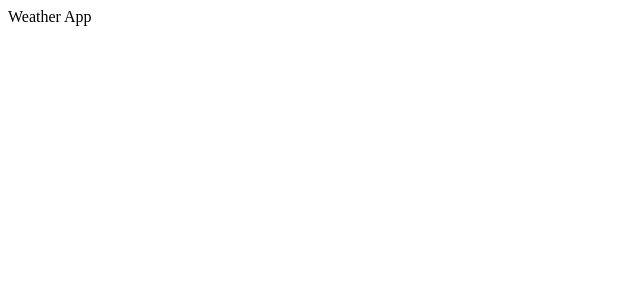
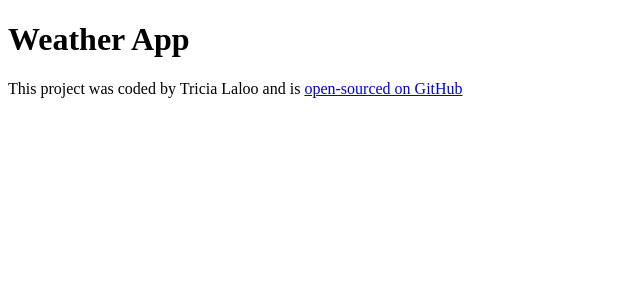
Before and after one commit to TLaloo/weather-app-react, a React (Create React App) app: page / in a window 1280 px wide. Shown: the top 300 px of the page, without its empty margins (0-640 px from the left). Built offline with nearby package versions, Linux system fonts and the light colour scheme.

Commit message:
Added the GitHub repo URL

```diff
--- a/src/App.js
+++ b/src/App.js
@@ -3,5 +3,15 @@
 import "./App.css";
 
 export default function App() {
-  return <div className="App">Weather App</div>;
+  return (
+    <div className="App">
+      <h1>Weather App</h1>
+      <footer>
+        This project was coded by Tricia Laloo and is{" "}
+        <a href="https://github.com/TLaloo/weather-app-react" target="_blank">
+          open-sourced on GitHub
+        </a>
+      </footer>
+    </div>
+  );
 }
```
